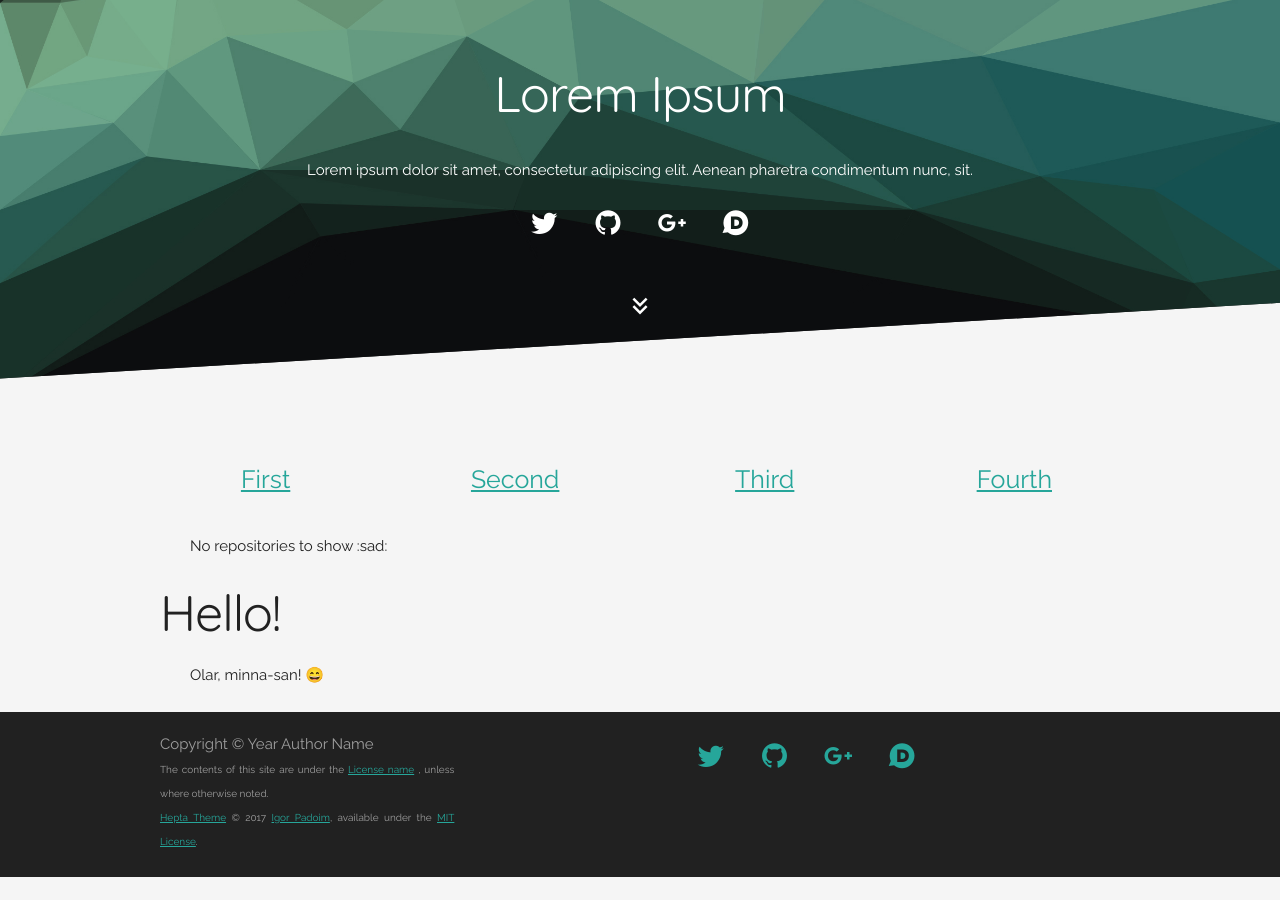
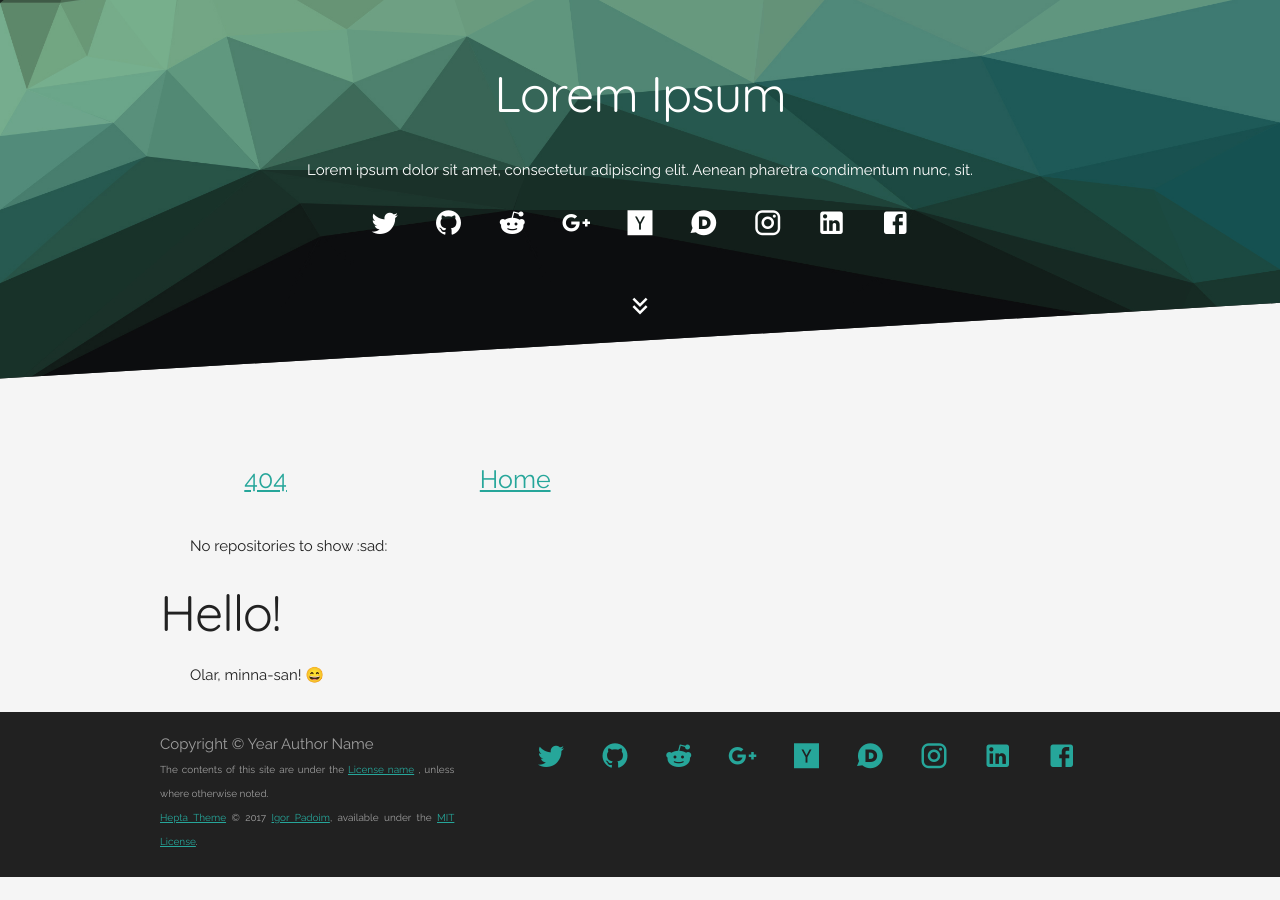
Before and after one commit to Nereare/Hepta, a Jekyll site: the page built from index.md, in a window 1280 px wide. Built offline with Jekyll 4.4.1, drawn with Linux system fonts in a browser that asks for light colours; emoji names are drawn with the system emoji font.

Commit message:
Upgraded the way social links are handled.

```diff
--- a/_config.yml
+++ b/_config.yml
@@ -28,10 +28,19 @@ collections:
 username: User
 user_title: Real Name
 email: your@email.here
-twitter_username: twitter
-github_username: github
-gplus_username: googleplus
-disqus_username: disqus
+# The social links bars offer support to a variety of social medias. If you don't
+# have any of the listed bellow, or if you want to omit it for any reason, simply
+# delete the line of the property, and it won't be rendered.
+social:
+  twitter: twitter
+  reddit: reddit        # Format your reddit name as either 'u/username' or 'r/subreddit', as you see fitter for your wishes.
+  github: github
+  gplus: googleplus     # Omit the '+' char, it is added to the links already.
+  instagram: instagram
+  hackernews: hackernews
+  disqus: disqus
+  linkedin: linkedin
+  facebook: facebook
 google-analytics_code: UA-########-#
 
 # Build Settings
--- a/_includes/footer.html
+++ b/_includes/footer.html
@@ -21,10 +21,7 @@
 
       <div class="eight columns">
         <p class="social-media">
-          <a href="https://twitter.com/{{ site.twitter_username }}" class="mdi mdi-twitter"></a>
-          <a href="https://github.com/{{ site.github_username }}" class="mdi mdi-github-circle"></a>
-          <a href="https://plus.google.com/+{{ site.gplus_username }}" class="mdi mdi-google-plus"></a>
-          <a href="https://disqus.com/by/{{ site.disqus_username }}" class="mdi mdi-disqus"></a>
+          {% include social-links.html %}
         </p>
       </div>
     </div>
--- /dev/null
+++ b/_includes/social-links.html
@@ -0,0 +1,9 @@
+{% if site.social.twitter %}<a href="https://twitter.com/{{ site.social.twitter }}" class="mdi mdi-twitter"></a>{% endif %}
+{% if site.social.github %}<a href="https://github.com/{{ site.social.github }}" class="mdi mdi-github-circle"></a>{% endif %}
+{% if site.social.reddit %}<a href="https://reddit.com/{{ site.social.reddit }}" class="mdi mdi-reddit"></a>{% endif %}
+{% if site.social.gplus %}<a href="https://plus.google.com/+{{ site.social.gplus }}" class="mdi mdi-google-plus"></a>{% endif %}
+{% if site.social.hackernews %}<a href="https://news.ycombinator.com/user?id={{ site.social.hackernews }}" class="mdi mdi-hackernews"></a>{% endif %}
+{% if site.social.disqus %}<a href="https://disqus.com/by/{{ site.social.disqus }}" class="mdi mdi-disqus"></a>{% endif %}
+{% if site.social.instagram %}<a href="https://instagram.com/{{ site.social.instagram }}" class="mdi mdi-instagram"></a>{% endif %}
+{% if site.social.linkedin %}<a href="https://www.linkedin.com/in/{{ site.social.linkedin }}" class="mdi mdi-linkedin-box"></a>{% endif %}
+{% if site.social.facebook %}<a href="https://www.facebook.com/{{ site.social.facebook }}" class="mdi mdi-facebook-box"></a>{% endif %}
--- a/_layouts/main.html
+++ b/_layouts/main.html
@@ -14,10 +14,7 @@
           {{ site.description }}
           <br />
           <span class="social-media">
-            <a href="https://twitter.com/{{ site.twitter_username }}" class="mdi mdi-twitter"></a>
-            <a href="https://github.com/{{ site.github_username }}" class="mdi mdi-github-circle"></a>
-            <a href="https://plus.google.com/+{{ site.gplus_username }}" class="mdi mdi-google-plus"></a>
-            <a href="https://disqus.com/by/{{ site.disqus_username }}" class="mdi mdi-disqus"></a>
+            {% include social-links.html %}
           </span>
         </p>
         <!-- Link down -->
@@ -30,24 +27,21 @@
     <!-- Nav Bar -->
     <nav class="container">
       <!-- Menu bar with four link capacity. -->
-      <ul id="nav" class="row">
-        <!-- First Link -->
+      {% assign page_count = site.pages | size %}
+      {% if page_count > 0 %}
+        {% for page in site.pages %}
+          {% capture pass %}{% cycle 'open', 'foo', 'bar', 'close' %}{% endcapture %}
+          {% if pass == 'open' %}
+      <ul class="nav row">
+          {% endif %}
         <li class="three columns">
-          <a href="">First</a>
+          <a href="{{ page.url | relative_url }}">{% if page.icon %}<i class="mdi mdi-{{ page.icon }}"></i>{% endif %}{{ page.title }}</a>
         </li>
-        <!-- Second Link -->
-        <li class="three columns">
-          <a href="">Second</a>
-        </li>
-        <!-- Third Link -->
-        <li class="three columns">
-          <a href="">Third</a>
-        </li>
-        <!-- Fourth Link -->
-        <li class="three columns">
-          <a href="">Fourth</a>
-        </li>
+          {% if pass == 'close' %}
       </ul>
+          {% endif %}
+        {% endfor %}
+      {% endif %}
     </nav>
 
     <!-- Main Compartment -->
--- a/css/style.css
+++ b/css/style.css
@@ -49,7 +49,7 @@ header .mdi {
 /* MAIN NAV DEFINITIONS
  * Definitions regarding the nav bar of the Main layout.
  * ===================================================== */
-nav #nav {
+nav .nav {
   list-style-type: none;
   font-size: 2.5rem;
   text-align: center;
```
